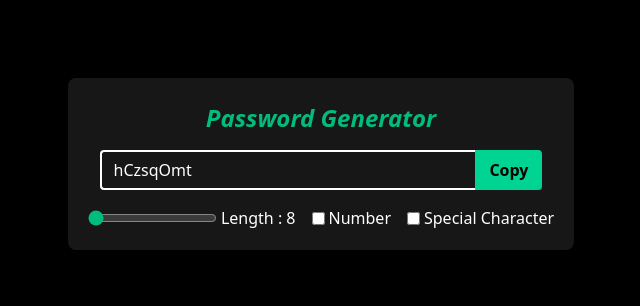
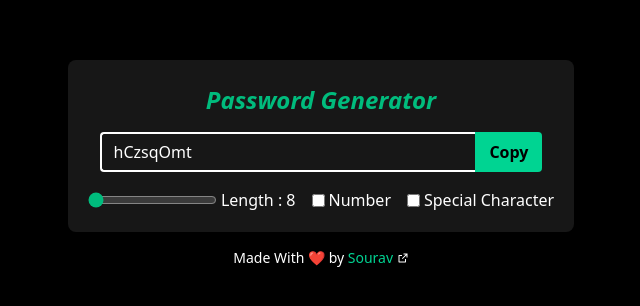
Before and after one commit to souravghoshofficial/password-generator, a React (Vite) app: page / in a window 1280 px wide. Shown: the part 236-542 px from the top of the page, without its empty margins (319-959 px from the left). Built offline with nearby package versions, Linux system fonts and the light colour scheme.

Commit message:
add bottom text

```diff
--- a/src/App.jsx
+++ b/src/App.jsx
@@ -1,5 +1,6 @@
 import React from "react";
 import { useState , useCallback , useEffect , useRef } from "react";
+import linkIcon from "./assets/external-link-line.svg";
 
 const App = () => {
   const [length, setLength] = useState(8);
@@ -42,7 +43,7 @@ const App = () => {
 
 
   return (
-    <div className="w-full h-screen bg-black text-white flex justify-center items-center">
+    <div className="w-full h-screen bg-black text-white flex flex-col justify-center items-center">
       <div className="bg-[#171717] p-5 rounded-lg flex flex-col justify-center items-center">
         <div className=" mt-1 mb-4">
           <h1 className="text-emerald-500 text-2xl font-bold font-sans italic">Password Generator</h1>
@@ -57,7 +58,7 @@ const App = () => {
           />
           <button onClick={copyPasswordToClipboard} className="px-3 py-1.5 border-2 border-emerald-400 bg-emerald-400 active:bg-emerald-500 active:border-emerald-500 rounded-r text-black font-semibold cursor-pointer">{copyBtnText}</button>
         </div>
-        <div className="mt-4 flex flex-col lg:flex-row md:flex-row lg:items-center md:items-center gap-2 lg:gap-4 lg:gap-4">
+        <div className="mt-4 flex flex-col lg:flex-row md:flex-row lg:items-center md:items-center gap-2 lg:gap-4 md:gap-4">
           <div className="flex items-center gap-1">
             <input
             type="range"
@@ -90,6 +91,9 @@ const App = () => {
           </div>
         </div>
       </div>
+      <h2 className="mt-4 text-sm">
+        Made With ❤️ by <a href="https://www.linkedin.com/in/souravghosh121" className="text-emerald-400"> Sourav <img src={linkIcon} className="w-3 pb-0.5 inline-block" /> </a>
+      </h2>
     </div>
   );
 };
```
Also changed, not shown: src/assets/external-link-line.svg (added).
